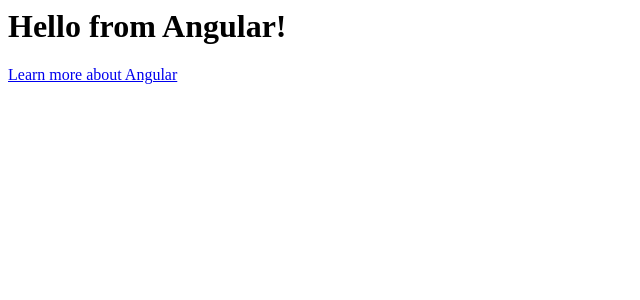
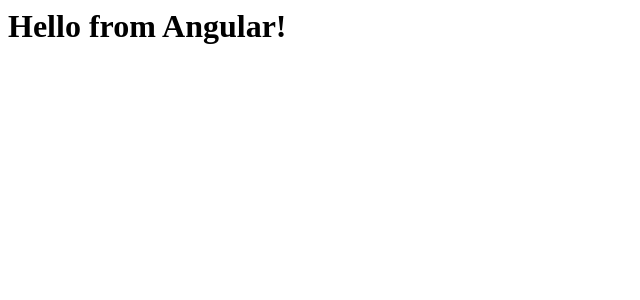
Before and after one commit to Ibaloc/angular-exercise-final-StackBlitz, an Angular app: page / in a window 1280 px wide. Shown: the top 300 px of the page, without its empty margins (0-640 px from the left). Built offline with nearby package versions, Linux system fonts and the light colour scheme.

Commit message:
1 file modified

```diff
--- a/src/main.ts
+++ b/src/main.ts
@@ -9,9 +9,6 @@
   imports: [CommonModule],
   template: `
     <h1>Hello from {{name}}!</h1>
-    <a target="_blank" href="https://angular.io/start">
-      Learn more about Angular
-    </a>
   `,
 })
 export class App {
```
